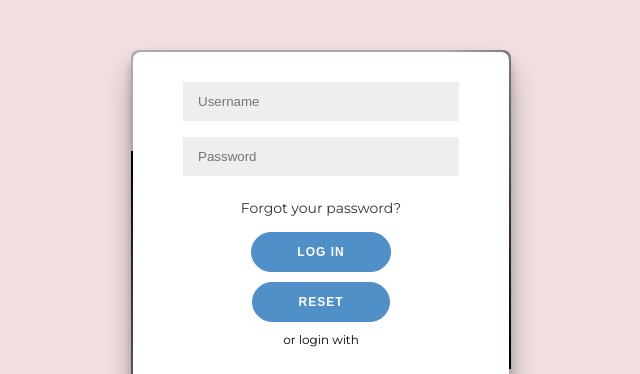
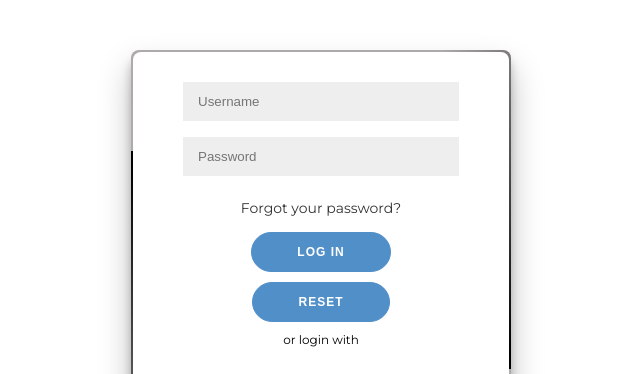
Before and after one commit to jaredmnb/Code-Blooded, a plain HTML site: page s02/HTML Forms/loginPage.html in a window 1280 px wide. Shown: the part 120-494 px from the top of the page, without its empty margins (319-959 px from the left). Drawn offline with Linux system fonts and the light colour scheme.

Commit message:
Update style.css

```diff
--- a/s02/HTML Forms/style.css
+++ b/s02/HTML Forms/style.css
@@ -7,7 +7,7 @@
 }
 
 body {
-	background: #f3e0e2;
+	background: #ffffff;
 	display: flex;
 	justify-content: center;
 	align-items: center;
```
